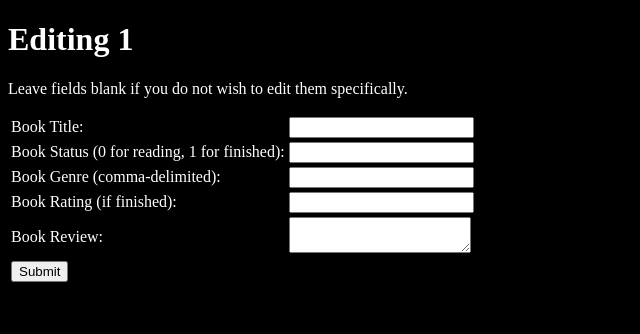
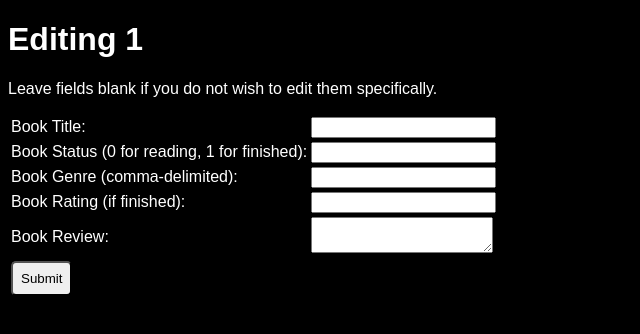
Before and after one commit to xquisite0/bookkeeping, a Flask app: page /edit/1 in a window 1280 px wide. Shown: the top 334 px of the page, without its empty margins (0-640 px from the left). Run offline with Flask 2, Linux system fonts and the light colour scheme.

Commit message:
change edit and view pages style

```diff
--- a/api/templates/edit.html
+++ b/api/templates/edit.html
@@ -6,6 +6,17 @@
             body {
                 background-color: black;
                 color: white;
+                font-family: Arial;
+            }
+            #submitButton {
+                padding: 8px;
+                border-radius: 5px;
+                font-family: Arial;
+            }
+            #submitButton:hover {
+                background-color: yellow;
+                transition: 0.7s;
+                padding: 15px;
             }
         </style>
     </head>
@@ -35,7 +46,7 @@
                     <td><textarea name="Review"></textarea></td>
                 </tr>
                 <tr>
-                    <td><input type="submit"></td>
+                    <td><input type="submit" id="submitButton"></td>
                 </tr>
             </table>
         </form>
```
Also changed, not shown: api/templates/view.html (+17 -1 lines).
